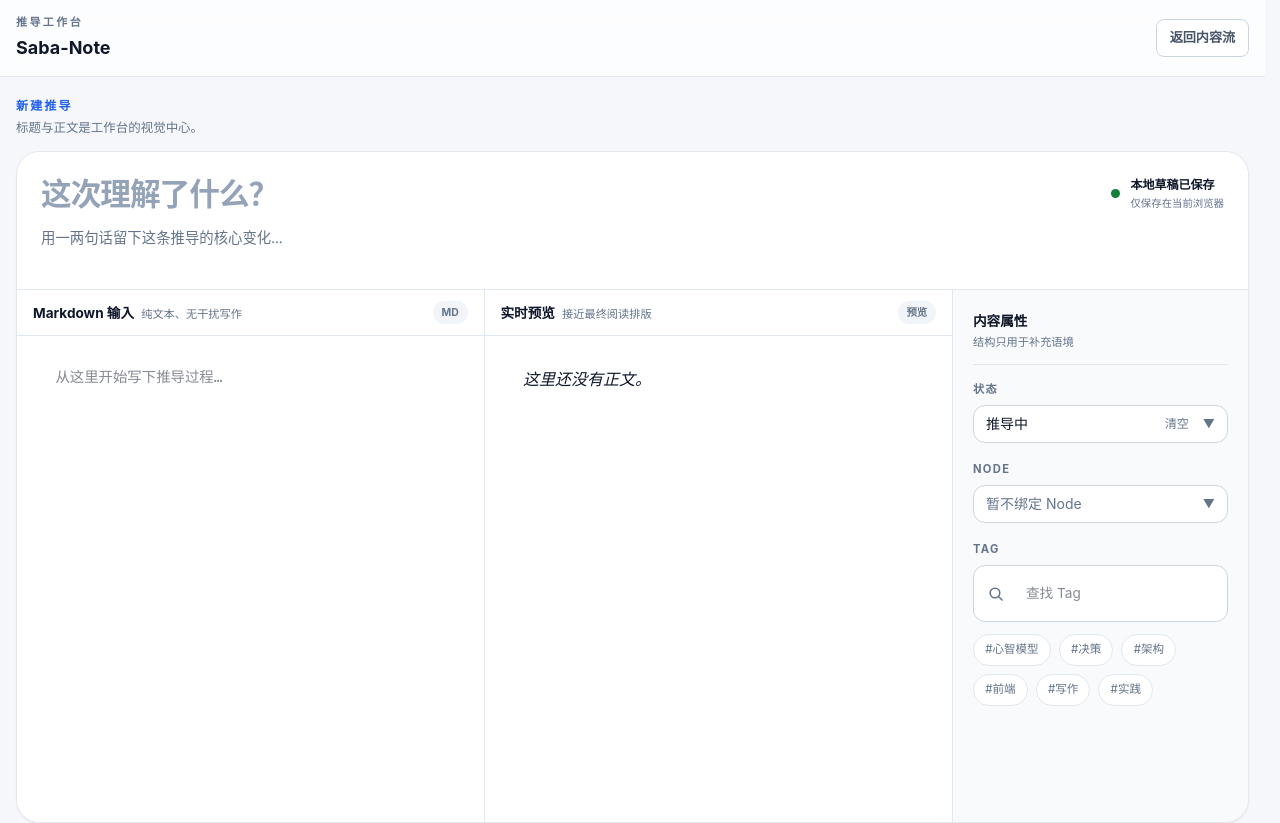
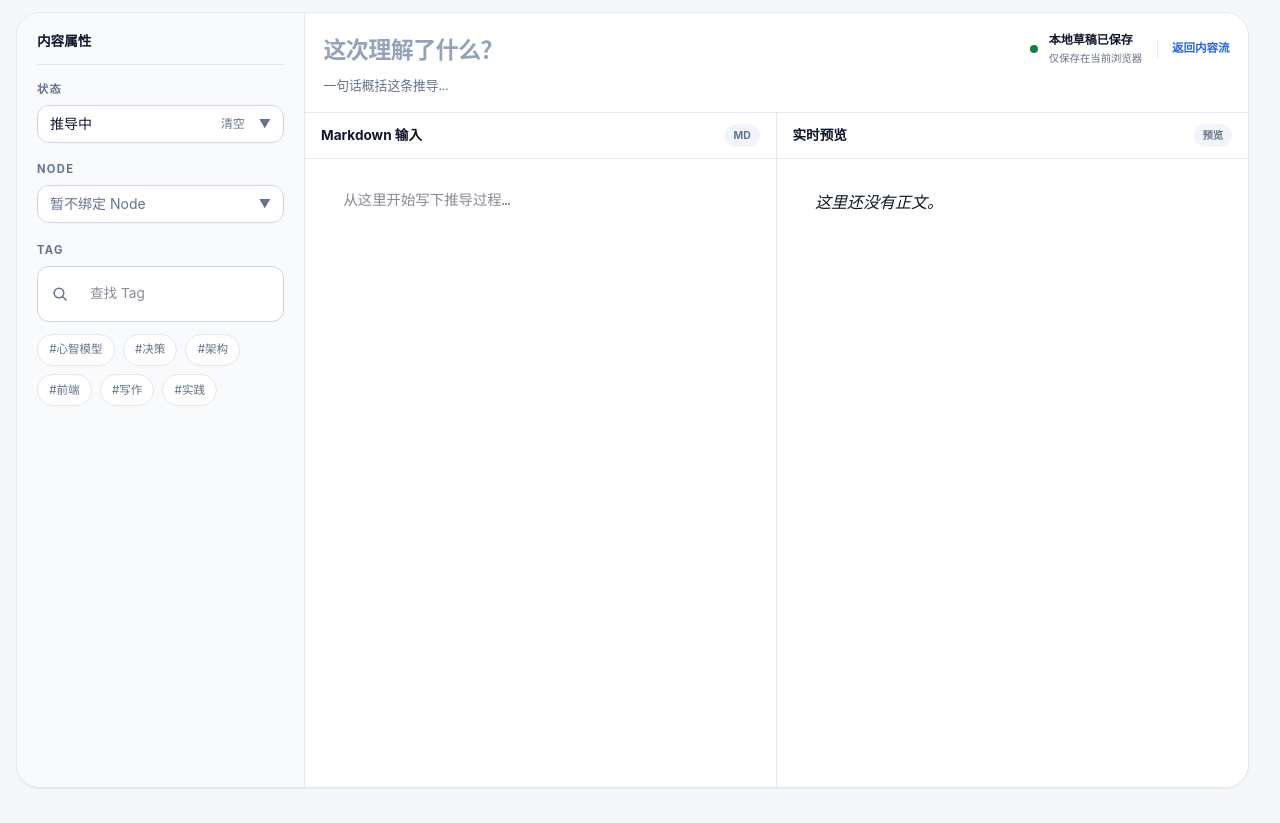
Before and after one commit to Passer1123423/personal-site, a React (Vite) app in the folder frontend/: page /saba-note/workspace in a window 1280 px wide. Built offline with nearby package versions, Linux system fonts and the light colour scheme.

Commit message:
feat: add initial saba-note frontend module

```diff
--- a/frontend/src/features/saba-note/components/MarkdownWorkspace.tsx
+++ b/frontend/src/features/saba-note/components/MarkdownWorkspace.tsx
@@ -18,10 +18,7 @@ export default function MarkdownWorkspace({
     >
       <div className="saba-note-editor-pane">
         <div className="saba-note-pane-heading">
-          <div>
-            <span>Markdown 输入</span>
-            <p>纯文本、无干扰写作</p>
-          </div>
+          <span>Markdown 输入</span>
           <span className="saba-note-pane-kicker">MD</span>
         </div>
 
@@ -36,10 +33,7 @@ export default function MarkdownWorkspace({
 
       <div className="saba-note-preview-pane">
         <div className="saba-note-pane-heading">
-          <div>
-            <span>实时预览</span>
-            <p>接近最终阅读排版</p>
-          </div>
+          <span>实时预览</span>
           <span className="saba-note-pane-kicker">预览</span>
         </div>
 
--- a/frontend/src/features/saba-note/components/SabaNoteShell.tsx
+++ b/frontend/src/features/saba-note/components/SabaNoteShell.tsx
@@ -6,6 +6,7 @@ type SabaNoteShellProps = {
   eyebrow?: string;
   actions?: ReactNode;
   wide?: boolean;
+  hideHeader?: boolean;
 };
 
 export default function SabaNoteShell({
@@ -13,9 +14,11 @@ export default function SabaNoteShell({
   eyebrow = "私人知识引擎",
   actions,
   wide = false,
+  hideHeader = false,
 }: SabaNoteShellProps) {
   return (
     <div className="saba-note-shell">
+      {!hideHeader && (
         <header className="saba-note-module-header">
           <div
             className={[
@@ -37,6 +40,7 @@ export default function SabaNoteShell({
             )}
           </div>
         </header>
+      )}
 
       <div
         className={[
--- a/frontend/src/features/saba-note/pages/SabaNoteDerivationPage.tsx
+++ b/frontend/src/features/saba-note/pages/SabaNoteDerivationPage.tsx
@@ -63,7 +63,6 @@ export default function SabaNoteDerivationPage() {
 
   return (
     <SabaNoteShell
-      wide
       actions={
         <Link
           to={`/saba-note/workspace?id=${encodeURIComponent(derivation.id)}`}
--- a/frontend/src/features/saba-note/pages/SabaNoteWorkspacePage.tsx
+++ b/frontend/src/features/saba-note/pages/SabaNoteWorkspacePage.tsx
@@ -71,10 +71,7 @@ export default function SabaNoteWorkspacePage() {
   const informationPanel = (
     <aside className="saba-note-workspace-information">
       <div className="saba-note-pane-heading">
-        <div>
         <span>内容属性</span>
-          <p>结构只用于补充语境</p>
-        </div>
         {selectedCategory && (
           <span className="saba-note-pane-kicker">
             {selectedCategory.name}
@@ -127,29 +124,8 @@ export default function SabaNoteWorkspacePage() {
   return (
     <SabaNoteShell
       wide
-      eyebrow="推导工作台"
-      actions={
-        <Link
-          to={
-            source
-              ? `/saba-note/derivation/${source.id}`
-              : "/saba-note"
-          }
-          className="saba-note-reader-action"
+      hideHeader
     >
-          {source ? "返回阅读" : "返回内容流"}
-        </Link>
-      }
-    >
-      <header className="saba-note-workspace-header">
-        <div className="saba-note-workspace-heading">
-          <p className="saba-note-eyebrow">
-            {source ? "继续推导" : "新建推导"}
-          </p>
-          <p>标题与正文是工作台的视觉中心。</p>
-        </div>
-      </header>
-
       <div className="saba-note-mobile-tabs" aria-label="工作台区域">
         {(
           [
@@ -170,6 +146,23 @@ export default function SabaNoteWorkspacePage() {
       </div>
 
       <section className="surface-card saba-note-workspace-canvas">
+        <div className="saba-note-workspace-body">
+          <div
+            className={
+              mobilePanel === "info"
+                ? "saba-note-information-wrap mobile-active"
+                : "saba-note-information-wrap"
+            }
+          >
+            {informationPanel}
+          </div>
+
+          <div
+            className={[
+              "saba-note-writing-area",
+              mobilePanel === "info" ? "saba-note-writing-area-hidden" : "",
+            ].join(" ")}
+          >
             <header className="saba-note-writing-header">
               <div className="saba-note-writing-title-row">
                 <input
@@ -179,6 +172,7 @@ export default function SabaNoteWorkspacePage() {
                   placeholder="这次理解了什么？"
                 />
 
+                <div className="saba-note-writing-actions">
                   <div
                     className={`saba-note-save-state saba-note-save-state-${saveStatus}`}
                     aria-live="polite"
@@ -197,32 +191,34 @@ export default function SabaNoteWorkspacePage() {
                       </small>
                     </div>
                   </div>
+
+                  <Link
+                    to={
+                      source
+                        ? `/saba-note/derivation/${source.id}`
+                        : "/saba-note"
+                    }
+                    className="saba-note-workspace-back"
+                  >
+                    {source ? "返回阅读" : "返回内容流"}
+                  </Link>
+                </div>
               </div>
 
               <textarea
                 className="saba-note-summary-input"
                 value={draft.summary}
                 onChange={(event) => update("summary", event.target.value)}
-            placeholder="用一两句话留下这条推导的核心变化…"
-            rows={2}
+                placeholder="一句话概括这条推导…"
+                rows={1}
               />
             </header>
 
-        <div className="saba-note-workspace-body">
             <MarkdownWorkspace
               value={draft.contentMd}
               onChange={(value) => update("contentMd", value)}
               mobilePanel={mobilePanel}
             />
-
-          <div
-            className={
-              mobilePanel === "info"
-                ? "saba-note-information-wrap mobile-active"
-                : "saba-note-information-wrap"
-            }
-          >
-            {informationPanel}
           </div>
         </div>
       </section>
--- a/frontend/src/features/saba-note/saba-note.css
+++ b/frontend/src/features/saba-note/saba-note.css
@@ -21,7 +21,7 @@
 }
 
 .saba-note-overview-hero {
-  padding: 5rem 0 2.5rem;
+  padding: 2.25rem 0 1.5rem;
 }
 
 .saba-note-eyebrow {
@@ -36,7 +36,7 @@
   max-width: 46rem;
   margin-top: 0.75rem;
   color: var(--color-text-strong);
-  font-size: clamp(2.25rem, 6vw, 4.5rem);
+  font-size: clamp(2rem, 4vw, 3.25rem);
   font-weight: 800;
   letter-spacing: -0.045em;
   line-height: 1.08;
@@ -44,7 +44,7 @@
 
 .saba-note-overview-hero > p:not(.saba-note-eyebrow) {
   max-width: 40rem;
-  margin-top: 1.25rem;
+  margin-top: 0.8rem;
   color: var(--color-text-muted);
   font-size: 1.05rem;
   line-height: 1.8;
@@ -543,23 +543,10 @@
   margin-top: 1.25rem;
 }
 
-.saba-note-workspace-header {
-  display: flex;
-  justify-content: space-between;
-  gap: 1.5rem;
-  align-items: center;
-  padding: 1.25rem 0 0.85rem;
-}
-
-.saba-note-workspace-heading > p:last-child {
-  margin-top: 0.25rem;
-  color: var(--color-text-soft);
-  font-size: 0.78rem;
-}
-
 .saba-note-workspace-canvas {
-  height: min(56rem, calc(100dvh - 9rem));
+  height: calc(100dvh - 1.5rem);
   min-height: 42rem;
+  margin-top: 0.75rem;
   overflow: hidden;
   border-radius: var(--radius-card-large);
 }
@@ -567,7 +554,7 @@
 .saba-note-writing-header {
   border-bottom: 1px solid var(--color-border-soft);
   background: var(--color-panel-bg);
-  padding: 1.15rem 1.5rem 1rem;
+  padding: 0.8rem 1.15rem 0.65rem;
 }
 
 .saba-note-writing-title-row {
@@ -585,9 +572,9 @@
   background: transparent;
   color: var(--color-text-strong);
   font-family: var(--font-sans);
-  font-size: clamp(1.5rem, 2.4vw, 2.25rem);
-  font-weight: 720;
-  letter-spacing: -0.035em;
+  font-size: clamp(1.2rem, 1.8vw, 1.65rem);
+  font-weight: 700;
+  letter-spacing: -0.025em;
   line-height: 1.25;
 }
 
@@ -598,16 +585,16 @@
 .saba-note-summary-input {
   display: block;
   width: min(100%, 60rem);
-  min-height: 2.4rem;
-  margin-top: 0.55rem;
+  min-height: 1.6rem;
+  margin-top: 0.25rem;
   resize: none;
   border: 0;
   outline: 0;
   background: transparent;
   color: var(--color-text-muted);
   font-family: var(--font-sans);
-  font-size: 0.9rem;
-  line-height: 1.65;
+  font-size: 0.8rem;
+  line-height: 1.45;
 }
 
 .saba-note-summary-input::placeholder {
@@ -620,6 +607,26 @@
   gap: 0.65rem;
   align-items: center;
   padding: 0.35rem 0;
+}
+
+.saba-note-writing-actions {
+  display: flex;
+  flex: 0 0 auto;
+  align-items: center;
+  gap: 0.9rem;
+}
+
+.saba-note-workspace-back {
+  border-left: 1px solid var(--color-border-soft);
+  padding-left: 0.9rem;
+  color: var(--color-accent);
+  font-size: 0.72rem;
+  font-weight: 650;
+  white-space: nowrap;
+}
+
+.saba-note-workspace-back:hover {
+  color: var(--color-accent-hover);
 }
 
 .saba-note-save-state > span {
@@ -663,16 +670,28 @@
 .saba-note-workspace-information {
   height: 100%;
   overflow-y: auto;
-  border-left: 1px solid var(--color-border-soft);
+  border-right: 1px solid var(--color-border-soft);
   background: var(--color-panel-soft-bg);
   padding: 1.1rem 1.25rem;
 }
 
 .saba-note-workspace-body {
   display: grid;
-  grid-template-columns: minmax(0, 1fr) 18.5rem;
-  height: calc(100% - 7.6rem);
+  grid-template-columns: 18rem minmax(0, 1fr);
+  height: 100%;
   min-height: 0;
+}
+
+.saba-note-writing-area {
+  display: flex;
+  min-width: 0;
+  min-height: 0;
+  flex-direction: column;
+}
+
+.saba-note-writing-area > .saba-note-editor-grid {
+  min-height: 0;
+  flex: 1;
 }
 
 .saba-note-pane-heading {
@@ -808,12 +827,6 @@
   padding: 0.65rem 1rem;
 }
 
-.saba-note-editor-pane > .saba-note-pane-heading p,
-.saba-note-preview-pane > .saba-note-pane-heading p {
-  display: inline;
-  margin-left: 0.45rem;
-}
-
 .saba-note-information-wrap {
   min-width: 0;
   min-height: 0;
@@ -825,7 +838,7 @@
 
 @media (max-width: 1023px) {
   .saba-note-overview-hero {
-    padding-top: 3.75rem;
+    padding-top: 2rem;
   }
 
   .saba-note-filter-bar {
@@ -855,7 +868,7 @@
   }
 
   .saba-note-workspace-body {
-    grid-template-columns: minmax(0, 1fr) 16.5rem;
+    grid-template-columns: 16.5rem minmax(0, 1fr);
   }
 }
 
@@ -870,7 +883,7 @@
   }
 
   .saba-note-overview-hero {
-    padding: 3rem 0 2rem;
+    padding: 1.75rem 0 1.25rem;
   }
 
   .saba-note-filter-bar,
@@ -916,13 +929,10 @@
     line-height: 2.05;
   }
 
-  .saba-note-workspace-header {
-    padding-top: 1rem;
-  }
-
   .saba-note-workspace-canvas {
-    height: 48rem;
+    height: 46rem;
     min-height: 0;
+    margin-top: 0.65rem;
     border-radius: var(--radius-card);
   }
 
@@ -934,6 +944,11 @@
     align-items: flex-start;
     flex-direction: column;
     gap: 0.45rem;
+  }
+
+  .saba-note-writing-actions {
+    width: 100%;
+    justify-content: space-between;
   }
 
   .saba-note-title-input {
@@ -955,6 +970,7 @@
     border: 1px solid var(--color-border-soft);
     border-radius: var(--radius-control);
     background: var(--color-panel-bg);
+    margin-top: 0.65rem;
     padding: 0.25rem;
   }
 
@@ -982,11 +998,21 @@
 
   .saba-note-workspace-body {
     display: block;
-    height: calc(100% - 8.5rem);
+    height: 100%;
   }
 
   .saba-note-workspace-information {
+    height: 100%;
+    border-right: 0;
     border-left: 0;
+  }
+
+  .saba-note-writing-area {
+    height: 100%;
+  }
+
+  .saba-note-writing-area-hidden {
+    display: none;
   }
 
   .saba-note-editor-grid {
```
Lines whose indentation alone changed are shown as unchanged.
